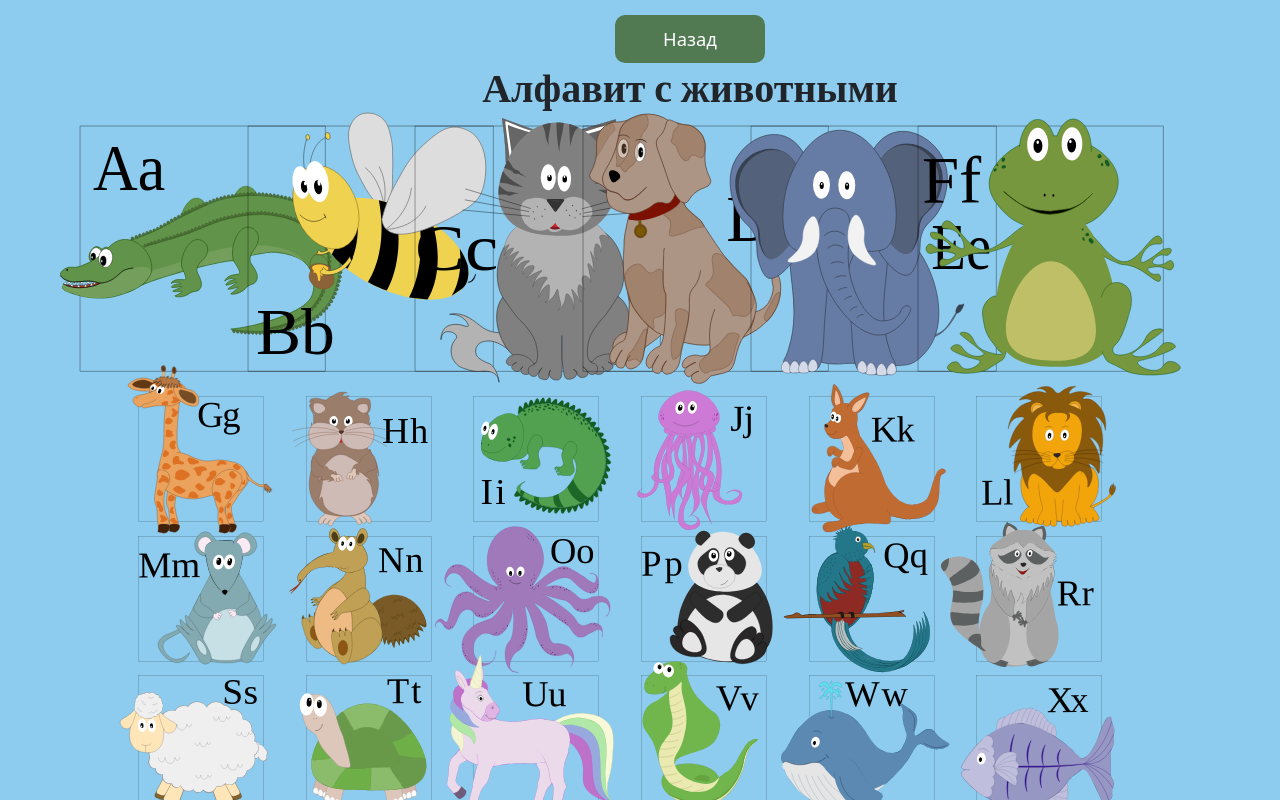
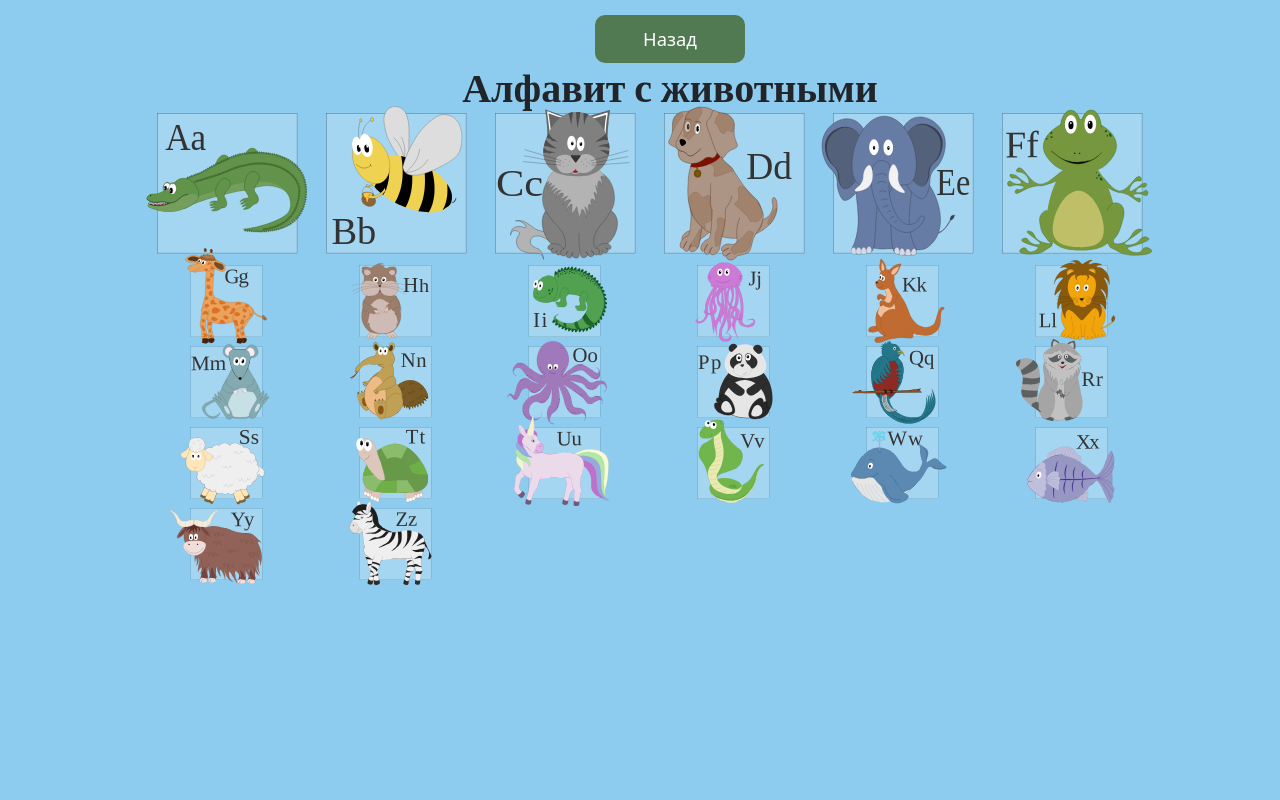
Before and after one commit to AnigalHub/DrawnSVGWithAnimation, a Vue app: page /alphabet in a window 1280 px wide. Shown: the top 800 px of the page. Built offline with nearby package versions, Linux system fonts and the light colour scheme; a web font is replaced by a local one.

Commit message:
изменена верстка на вывод алфавита

```diff
--- a/src/components/alphabet.vue
+++ b/src/components/alphabet.vue
@@ -26,16 +26,14 @@
 
 <style scoped lang="scss">
     #alphabet{
-        padding-left: 40px;
         padding-bottom: 35px;
     }
     svg{
         margin-top: -83px !important;
-        margin-left: -130px !important;
     }
     .flex-container > div {
-        width: 16.5%;
-        margin-bottom: 8.15px;
+        width: 16%;
+        margin-bottom:12px;
         margin-top: 45px;
     }
     @media screen and (min-width: 500px) and (max-width: 768px) {
@@ -58,6 +56,7 @@
 </style>
 <style  lang="scss">
     #alphabet{
-        #Square{fill: none !important;}
+        #Square{//fill: none !important;
+        }
     }
 </style>
```
